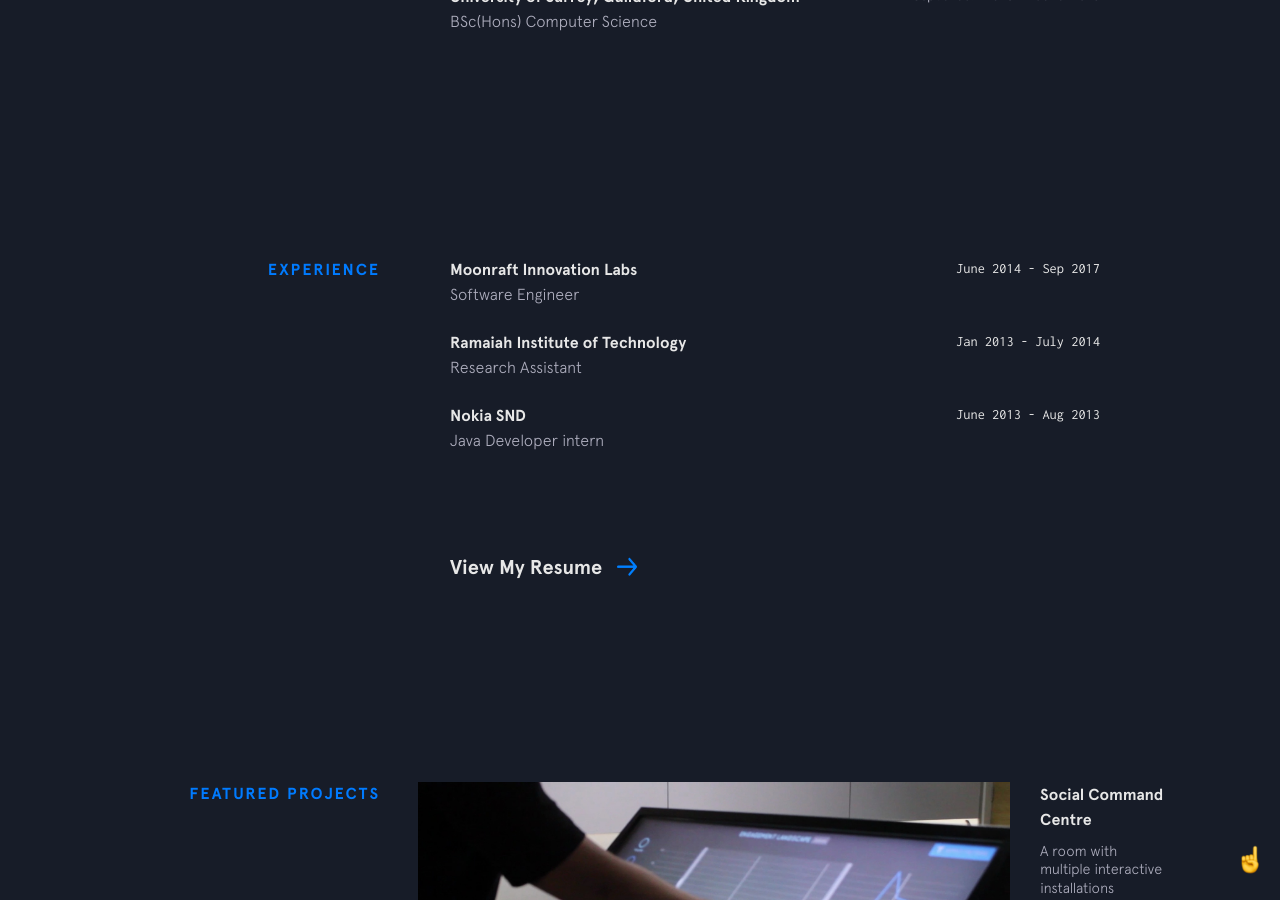
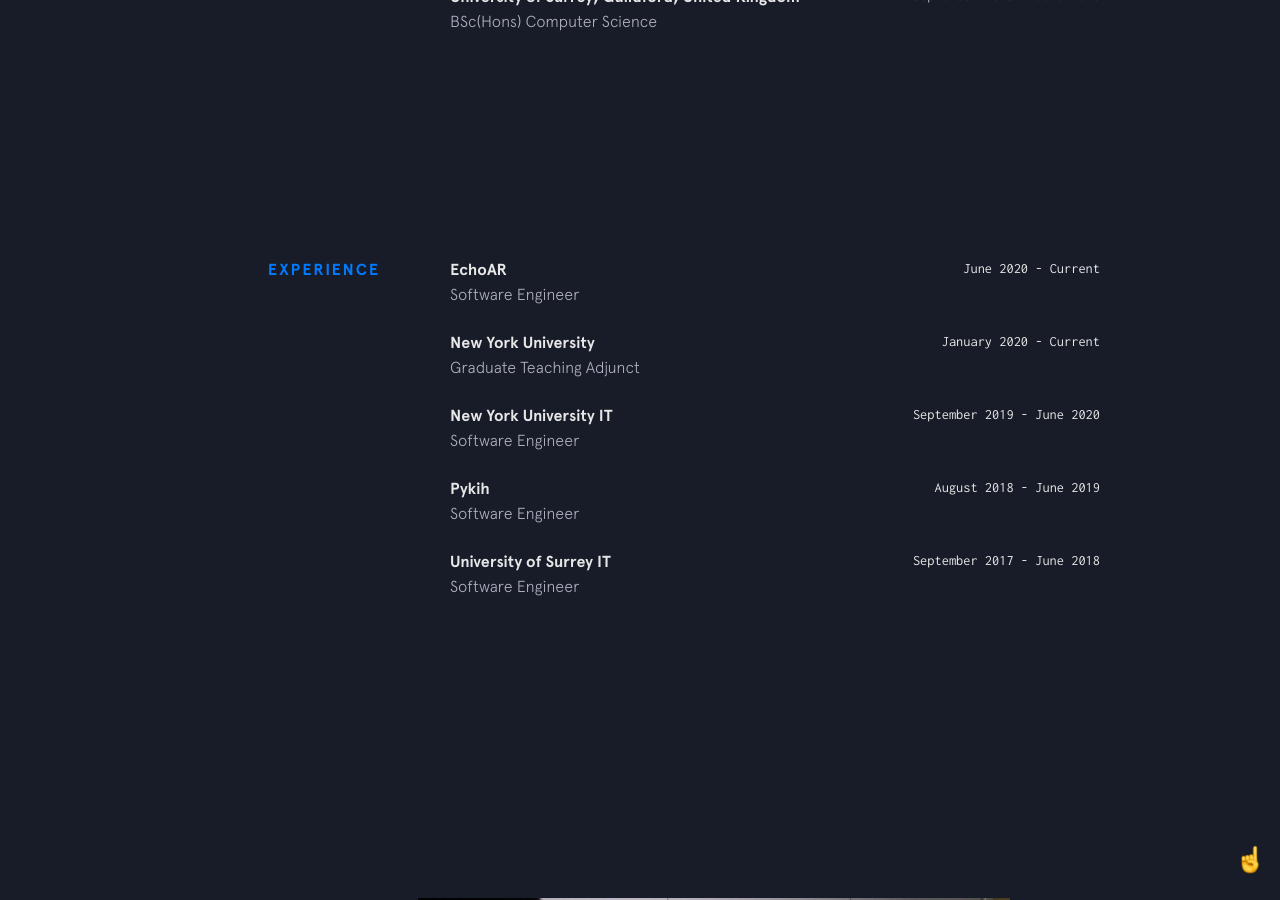
Before and after one commit to mohitnihalani/mohitnihalani.github.io, a Jekyll site: the page built from index.html, in a window 1280 px wide and 900 px high, scrolled down 2107 px. Built offline with Jekyll 4.4.1, drawn with Linux system fonts in a browser that asks for light colours; nearby versions of some CDN libraries.

Commit message:
Updated experience

```diff
--- a/_data/experience.yml
+++ b/_data/experience.yml
@@ -1,14 +1,24 @@
-- company: Moonraft Innovation Labs
-  url: http://www.moonraft.com
-  time: June 2014 - Sep 2017
+- company: EchoAR
+  url: https://www.echoar.xyz/
+  time: June 2020 - Current
   position: Software Engineer
 
-- company: Ramaiah Institute of Technology
-  url:
-  time: Jan 2013 - July 2014
-  position: Research Assistant
+- company: New York University
+  url: https://cs.nyu.edu/
+  time: January 2020 - Current
+  position: Graduate Teaching Adjunct
 
-- company: Nokia SND
-  url:
-  time: June 2013 - Aug 2013
-  position: Java Developer intern
+- company: New York University IT
+  url: https://cs.nyu.edu/
+  time: September 2019 - June 2020
+  position: Software Engineer
+
+- company: Pykih
+  url: https://pykih.com/
+  time: August 2018 - June 2019
+  position: Software Engineer
+
+- company: University of Surrey IT
+  url: https://www.surrey.ac.uk/
+  time: September 2017 - June 2018
+  position: Software Engineer
--- a/_includes/experience.html
+++ b/_includes/experience.html
@@ -14,7 +14,5 @@
       </div>
       {% endfor %}
     </div>
-
-    <a href="{{site.resume}}" target="_blank" class="arrow-link">View My Resume</a>
   </div>
 </section>
```
